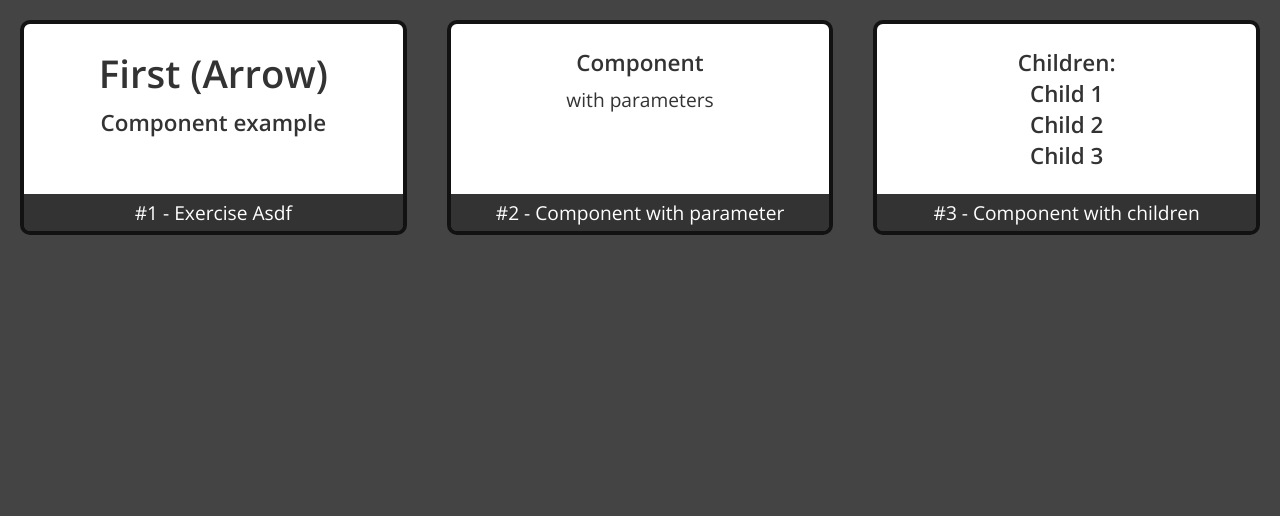
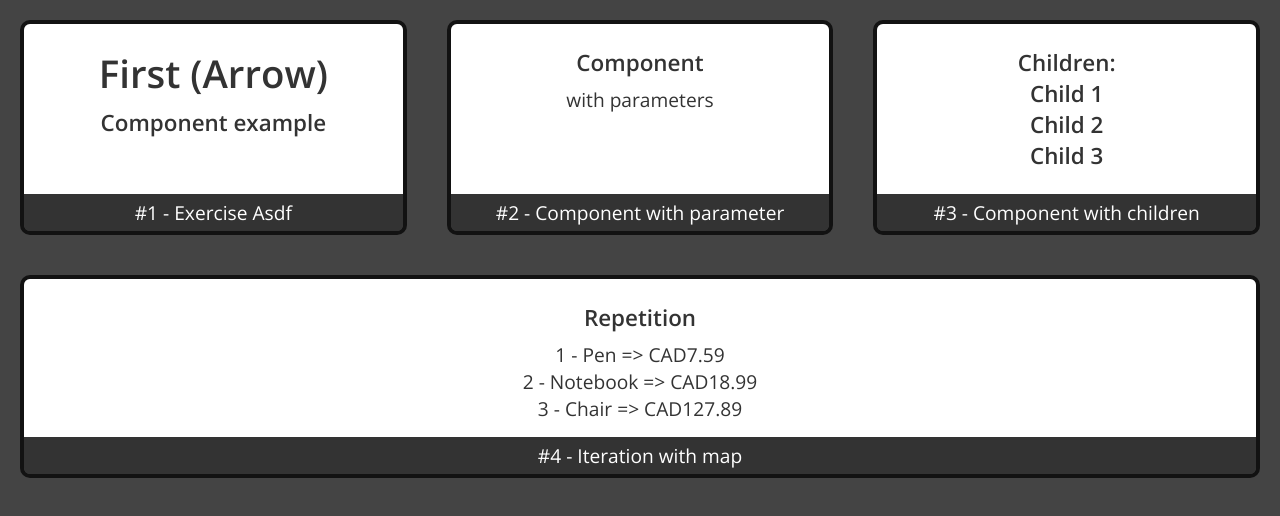
Before and after one commit to romluc/cod3r-reactjscrashcourse, a React (Create React App) app: page / in a window 1280 px wide. Shown: the top 516 px of the page. Built offline with nearby package versions, Linux system fonts and the light colour scheme; the HTML template or start-up script is replaced by a standard one.

Commit message:
Create Repetition component which uses map

```diff
--- a/src/App.js
+++ b/src/App.js
@@ -3,6 +3,7 @@ import First from './components/First';
 import WithParameter from './components/WithParameter';
 import WithChildren from './components/WithChildren';
 import Card from './components/Card';
+import Repetition from './components/Repetition';
 
 import './App.css';
 
@@ -23,5 +24,8 @@ export default (props) => (
         </ul>
       </WithChildren>
     </Card>
+    <Card title='#4 - Iteration with map'>
+      <Repetition />
+    </Card>
   </div>
 );
--- /dev/null
+++ b/src/components/Repetition/index.jsx
@@ -0,0 +1,22 @@
+import React from 'react';
+import products from '../../data/products';
+
+const Repetition = (props) => {
+  function getProducts() {
+    return products.map((prod) => (
+      <li key={prod.id}>
+        {prod.id} - {prod.name} => CAD
+        {prod.price}
+      </li>
+    ));
+  }
+
+  return (
+    <div>
+      <h2>Repetition</h2>
+      <ul>{getProducts()}</ul>
+    </div>
+  );
+};
+
+export default Repetition;
--- a/src/components/WithChildren/index.jsx
+++ b/src/components/WithChildren/index.jsx
@@ -1,4 +1,5 @@
 import React from 'react';
+
 import './styles.css';
 
 export default (props) => (
--- a/src/data/products.js
+++ b/src/data/products.js
@@ -0,0 +1,17 @@
+export default [
+  {
+    id: 1,
+    name: 'Pen',
+    price: 7.59,
+  },
+  {
+    id: 2,
+    name: 'Notebook',
+    price: 18.99,
+  },
+  {
+    id: 3,
+    name: 'Chair',
+    price: 127.89,
+  },
+];
```
